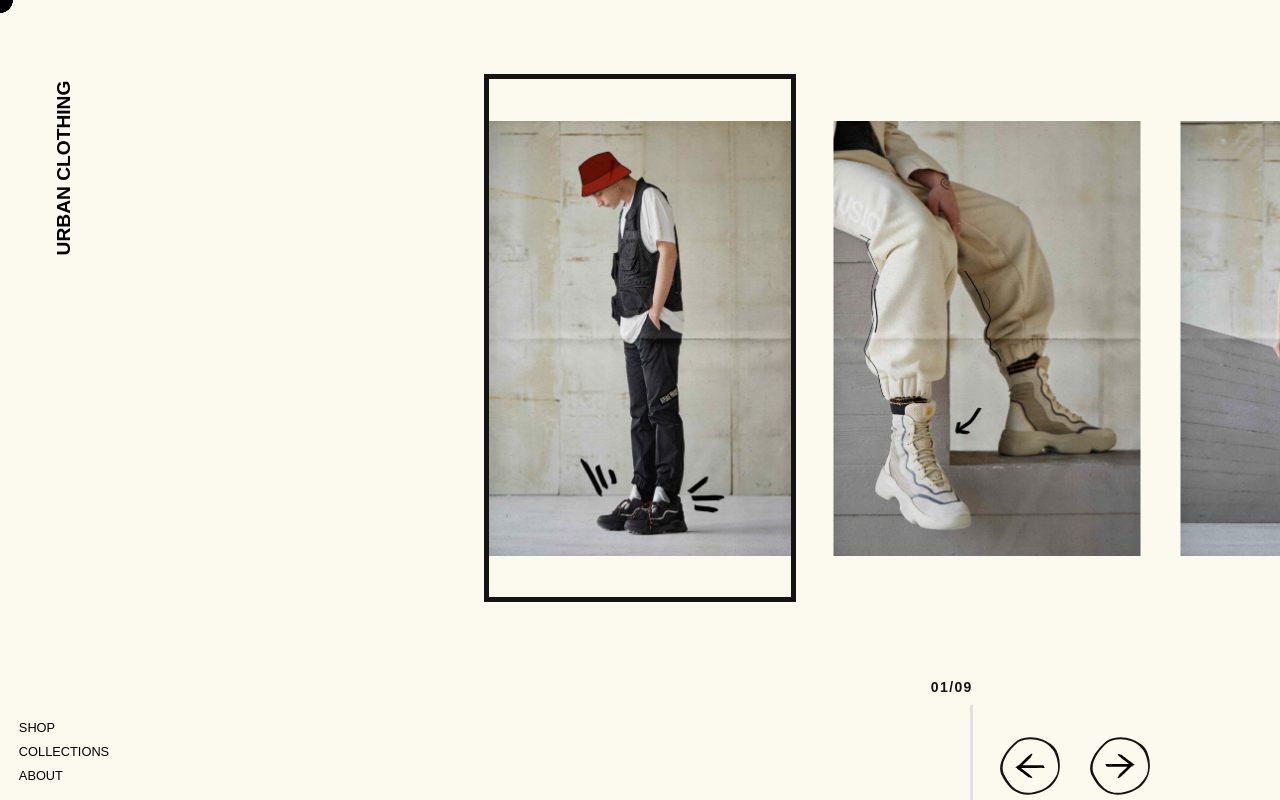
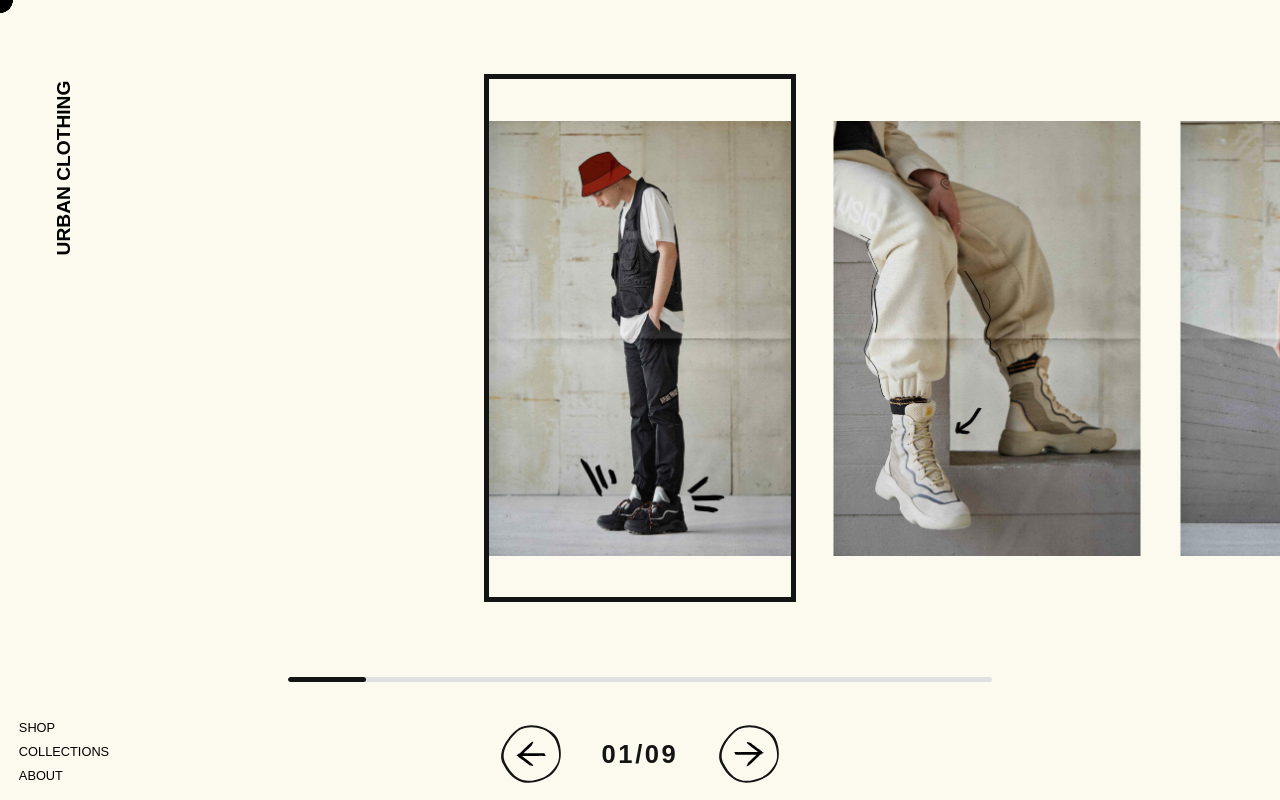
Before and after one commit to Nisargp17/urban-clothing, a React (Vite) app: page / in a window 1280 px wide. Built offline with nearby package versions, Linux system fonts and the light colour scheme; a web font is replaced by a local one.

Commit message:
Collection commit

```diff
--- a/src/components/ClothesCollection.jsx
+++ b/src/components/ClothesCollection.jsx
@@ -132,23 +132,22 @@ function ClothedCollection() {
         ))}
       </div>
 
-      <div className="flex justify-end items-center gap-[2vw] pt-[10vh] mr-[10vw]">
-        <div className="flex flex-col items-end gap-2">
-          <div className="text-sm font-bold text-[#141414] tracking-widest">
-            {String(currentIndex + 1).padStart(2, "0")}/
-            {String(totalCards).padStart(2, "0")}
-          </div>
-          <div className="h-[150px] w-[3px] bg-[#e0e0e0] relative">
+      {/* Controls */}
+      <div className="flex flex-col items-center gap-6 pt-[10vh]">
+        {/* Progress Bar */}
+        <div className="relative w-[55vw] h-[5px] bg-[#e0e0e0] overflow-hidden rounded-full">
           <div
-              className="absolute bottom-0 w-full bg-[#141414]"
+            className="absolute top-0 left-0 h-full bg-[#141414] rounded-full"
             style={{
-                height: `${((currentIndex + 1) / totalCards) * 100}%`,
-                transition: "height 0.4s ease",
+              width: `${((currentIndex + 1) / totalCards) * 100}%`,
+              transition: "width 0.4s ease",
             }}
           ></div>
         </div>
-        </div>
 
+        {/* Prev / Index / Next Buttons */}
+        <div className="flex justify-center items-center gap-[3vw] mt-4">
+          {/* Prev Button */}
           <button onClick={handlePrev} disabled={currentIndex === 0}>
             <div className="w-[5vw] relative hover:rotate-[720deg] hover:scale-110 transition-all duration-1500">
               <img className="w-full" src={circle} alt="circle" />
@@ -160,7 +159,17 @@ function ClothedCollection() {
             </div>
           </button>
 
-        <button onClick={handleNext} disabled={currentIndex === totalCards - 1}>
+          {/* Index in between */}
+          <div className="text-[2vw] font-bold text-[#141414] tracking-widest min-w-[6vw] text-center">
+            {String(currentIndex + 1).padStart(2, "0")}/
+            {String(totalCards).padStart(2, "0")}
+          </div>
+
+          {/* Next Button */}
+          <button
+            onClick={handleNext}
+            disabled={currentIndex === totalCards - 1}
+          >
             <div className="w-[5vw] relative hover:rotate-[720deg] hover:scale-110 transition-all duration-1500">
               <img className="w-full" src={circle} alt="circle" />
               <img
@@ -171,6 +180,7 @@ function ClothedCollection() {
             </div>
           </button>
         </div>
+      </div>
     </section>
   );
 }
```
Lines whose indentation alone changed are shown as unchanged.
